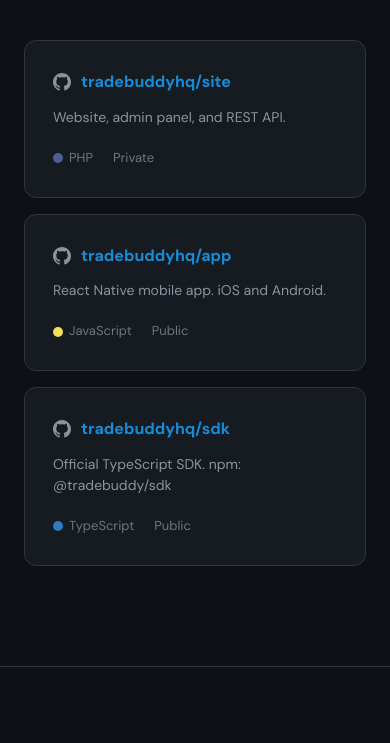
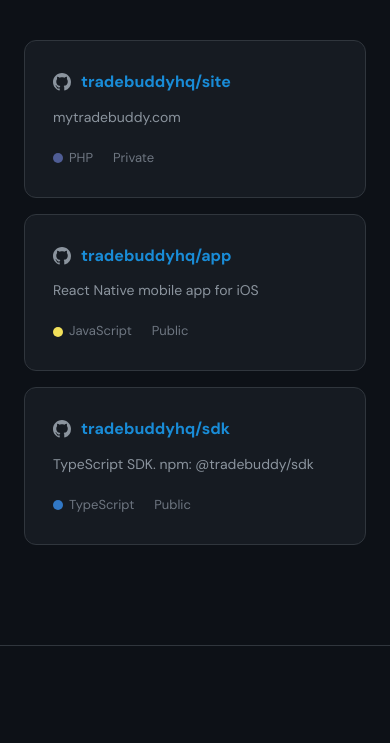
Before and after one commit to tradebuddyhq/tradebuddy.dev, a website built with Vite: page index.html in a window 390 px wide. Shown: the part 9536-10279 px from the top of the page. Built offline with nearby package versions, Linux system fonts and the light colour scheme.

Commit message:
Update index.html

```diff
--- a/index.html
+++ b/index.html
@@ -515,9 +515,9 @@
   </div>
 
   <div class="repos-grid">
-    <a href="https://github.com/tradebuddyhq/site" target="_blank" class="repo-card"><div class="repo-header"><svg width="18" height="18" fill="currentColor" viewBox="0 0 24 24"><path d="M12 0C5.37 0 0 5.37 0 12c0 5.31 3.435 9.795 8.205 11.385.6.105.825-.255.825-.57 0-.285-.015-1.23-.015-2.235-3.015.555-3.795-.735-4.035-1.41-.135-.345-.72-1.41-1.23-1.695-.42-.225-1.02-.78-.015-.795.945-.015 1.62.87 1.845 1.23 1.08 1.815 2.805 1.305 3.495.99.105-.78.42-1.305.765-1.605-2.67-.3-5.46-1.335-5.46-5.925 0-1.305.465-2.385 1.23-3.225-.12-.3-.54-1.53.12-3.18 0 0 1.005-.315 3.3 1.23.96-.27 1.98-.405 3-.405s2.04.135 3 .405c2.295-1.56 3.3-1.23 3.3-1.23.66 1.65.24 2.88.12 3.18.765.84 1.23 1.905 1.23 3.225 0 4.605-2.805 5.625-5.475 5.925.435.375.81 1.095.81 2.22 0 1.605-.015 2.895-.015 3.3 0 .315.225.69.825.57A12.02 12.02 0 0024 12c0-6.63-5.37-12-12-12z"/></svg><span class="repo-name">tradebuddyhq/site</span></div><div class="repo-desc">Website, admin panel, and REST API.</div><div class="repo-meta"><span class="repo-lang"><span class="lang-dot" style="background:#4F5D95;"></span> PHP</span><span>Private</span></div></a>
-    <a href="https://github.com/tradebuddyhq/app" target="_blank" class="repo-card"><div class="repo-header"><svg width="18" height="18" fill="currentColor" viewBox="0 0 24 24"><path d="M12 0C5.37 0 0 5.37 0 12c0 5.31 3.435 9.795 8.205 11.385.6.105.825-.255.825-.57 0-.285-.015-1.23-.015-2.235-3.015.555-3.795-.735-4.035-1.41-.135-.345-.72-1.41-1.23-1.695-.42-.225-1.02-.78-.015-.795.945-.015 1.62.87 1.845 1.23 1.08 1.815 2.805 1.305 3.495.99.105-.78.42-1.305.765-1.605-2.67-.3-5.46-1.335-5.46-5.925 0-1.305.465-2.385 1.23-3.225-.12-.3-.54-1.53.12-3.18 0 0 1.005-.315 3.3 1.23.96-.27 1.98-.405 3-.405s2.04.135 3 .405c2.295-1.56 3.3-1.23 3.3-1.23.66 1.65.24 2.88.12 3.18.765.84 1.23 1.905 1.23 3.225 0 4.605-2.805 5.625-5.475 5.925.435.375.81 1.095.81 2.22 0 1.605-.015 2.895-.015 3.3 0 .315.225.69.825.57A12.02 12.02 0 0024 12c0-6.63-5.37-12-12-12z"/></svg><span class="repo-name">tradebuddyhq/app</span></div><div class="repo-desc">React Native mobile app. iOS and Android.</div><div class="repo-meta"><span class="repo-lang"><span class="lang-dot" style="background:#f1e05a;"></span> JavaScript</span><span>Public</span></div></a>
-    <a href="https://github.com/tradebuddyhq/sdk" target="_blank" class="repo-card"><div class="repo-header"><svg width="18" height="18" fill="currentColor" viewBox="0 0 24 24"><path d="M12 0C5.37 0 0 5.37 0 12c0 5.31 3.435 9.795 8.205 11.385.6.105.825-.255.825-.57 0-.285-.015-1.23-.015-2.235-3.015.555-3.795-.735-4.035-1.41-.135-.345-.72-1.41-1.23-1.695-.42-.225-1.02-.78-.015-.795.945-.015 1.62.87 1.845 1.23 1.08 1.815 2.805 1.305 3.495.99.105-.78.42-1.305.765-1.605-2.67-.3-5.46-1.335-5.46-5.925 0-1.305.465-2.385 1.23-3.225-.12-.3-.54-1.53.12-3.18 0 0 1.005-.315 3.3 1.23.96-.27 1.98-.405 3-.405s2.04.135 3 .405c2.295-1.56 3.3-1.23 3.3-1.23.66 1.65.24 2.88.12 3.18.765.84 1.23 1.905 1.23 3.225 0 4.605-2.805 5.625-5.475 5.925.435.375.81 1.095.81 2.22 0 1.605-.015 2.895-.015 3.3 0 .315.225.69.825.57A12.02 12.02 0 0024 12c0-6.63-5.37-12-12-12z"/></svg><span class="repo-name">tradebuddyhq/sdk</span></div><div class="repo-desc">Official TypeScript SDK. npm: @tradebuddy/sdk</div><div class="repo-meta"><span class="repo-lang"><span class="lang-dot" style="background:#3178c6;"></span> TypeScript</span><span>Public</span></div></a>
+    <a href="https://github.com/tradebuddyhq/site" target="_blank" class="repo-card"><div class="repo-header"><svg width="18" height="18" fill="currentColor" viewBox="0 0 24 24"><path d="M12 0C5.37 0 0 5.37 0 12c0 5.31 3.435 9.795 8.205 11.385.6.105.825-.255.825-.57 0-.285-.015-1.23-.015-2.235-3.015.555-3.795-.735-4.035-1.41-.135-.345-.72-1.41-1.23-1.695-.42-.225-1.02-.78-.015-.795.945-.015 1.62.87 1.845 1.23 1.08 1.815 2.805 1.305 3.495.99.105-.78.42-1.305.765-1.605-2.67-.3-5.46-1.335-5.46-5.925 0-1.305.465-2.385 1.23-3.225-.12-.3-.54-1.53.12-3.18 0 0 1.005-.315 3.3 1.23.96-.27 1.98-.405 3-.405s2.04.135 3 .405c2.295-1.56 3.3-1.23 3.3-1.23.66 1.65.24 2.88.12 3.18.765.84 1.23 1.905 1.23 3.225 0 4.605-2.805 5.625-5.475 5.925.435.375.81 1.095.81 2.22 0 1.605-.015 2.895-.015 3.3 0 .315.225.69.825.57A12.02 12.02 0 0024 12c0-6.63-5.37-12-12-12z"/></svg><span class="repo-name">tradebuddyhq/site</span></div><div class="repo-desc">mytradebuddy.com</div><div class="repo-meta"><span class="repo-lang"><span class="lang-dot" style="background:#4F5D95;"></span> PHP</span><span>Private</span></div></a>
+    <a href="https://github.com/tradebuddyhq/app" target="_blank" class="repo-card"><div class="repo-header"><svg width="18" height="18" fill="currentColor" viewBox="0 0 24 24"><path d="M12 0C5.37 0 0 5.37 0 12c0 5.31 3.435 9.795 8.205 11.385.6.105.825-.255.825-.57 0-.285-.015-1.23-.015-2.235-3.015.555-3.795-.735-4.035-1.41-.135-.345-.72-1.41-1.23-1.695-.42-.225-1.02-.78-.015-.795.945-.015 1.62.87 1.845 1.23 1.08 1.815 2.805 1.305 3.495.99.105-.78.42-1.305.765-1.605-2.67-.3-5.46-1.335-5.46-5.925 0-1.305.465-2.385 1.23-3.225-.12-.3-.54-1.53.12-3.18 0 0 1.005-.315 3.3 1.23.96-.27 1.98-.405 3-.405s2.04.135 3 .405c2.295-1.56 3.3-1.23 3.3-1.23.66 1.65.24 2.88.12 3.18.765.84 1.23 1.905 1.23 3.225 0 4.605-2.805 5.625-5.475 5.925.435.375.81 1.095.81 2.22 0 1.605-.015 2.895-.015 3.3 0 .315.225.69.825.57A12.02 12.02 0 0024 12c0-6.63-5.37-12-12-12z"/></svg><span class="repo-name">tradebuddyhq/app</span></div><div class="repo-desc">React Native mobile app for iOS</div><div class="repo-meta"><span class="repo-lang"><span class="lang-dot" style="background:#f1e05a;"></span> JavaScript</span><span>Public</span></div></a>
+    <a href="https://github.com/tradebuddyhq/sdk" target="_blank" class="repo-card"><div class="repo-header"><svg width="18" height="18" fill="currentColor" viewBox="0 0 24 24"><path d="M12 0C5.37 0 0 5.37 0 12c0 5.31 3.435 9.795 8.205 11.385.6.105.825-.255.825-.57 0-.285-.015-1.23-.015-2.235-3.015.555-3.795-.735-4.035-1.41-.135-.345-.72-1.41-1.23-1.695-.42-.225-1.02-.78-.015-.795.945-.015 1.62.87 1.845 1.23 1.08 1.815 2.805 1.305 3.495.99.105-.78.42-1.305.765-1.605-2.67-.3-5.46-1.335-5.46-5.925 0-1.305.465-2.385 1.23-3.225-.12-.3-.54-1.53.12-3.18 0 0 1.005-.315 3.3 1.23.96-.27 1.98-.405 3-.405s2.04.135 3 .405c2.295-1.56 3.3-1.23 3.3-1.23.66 1.65.24 2.88.12 3.18.765.84 1.23 1.905 1.23 3.225 0 4.605-2.805 5.625-5.475 5.925.435.375.81 1.095.81 2.22 0 1.605-.015 2.895-.015 3.3 0 .315.225.69.825.57A12.02 12.02 0 0024 12c0-6.63-5.37-12-12-12z"/></svg><span class="repo-name">tradebuddyhq/sdk</span></div><div class="repo-desc">TypeScript SDK. npm: @tradebuddy/sdk</div><div class="repo-meta"><span class="repo-lang"><span class="lang-dot" style="background:#3178c6;"></span> TypeScript</span><span>Public</span></div></a>
   </div>
 </section>
 
@@ -570,8 +570,8 @@
         <svg width="18" height="18" fill="none" stroke="currentColor" stroke-width="2" viewBox="0 0 24 24"><path d="M21 16V8a2 2 0 00-1-1.73l-7-4a2 2 0 00-2 0l-7 4A2 2 0 003 8v8a2 2 0 001 1.73l7 4a2 2 0 002 0l7-4A2 2 0 0021 16z"/></svg>
         <span class="repo-name">ebay-wrapper.js.org</span>
       </div>
-      <div class="repo-desc">eBay API wrapper for JavaScript and TypeScript. Simplifies eBay Browse, Finding, and Trading APIs.</div>
-      <div class="repo-meta"><span class="repo-lang"><span class="lang-dot" style="background:#f1e05a;"></span> JavaScript</span><span>Open Source</span></div>
+      <div class="repo-desc">eBay API wrapper</div>
+      <div class="repo-meta"><span class="repo-lang"><span class="lang-dot" style="background:#3178c6;"></span> TypeScript</span><span>Open Source</span></div>
     </a>
   </div>
 </section>
```
